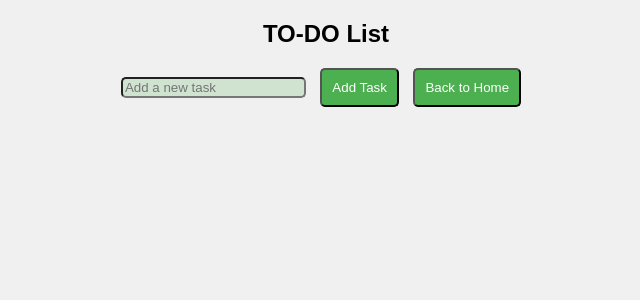
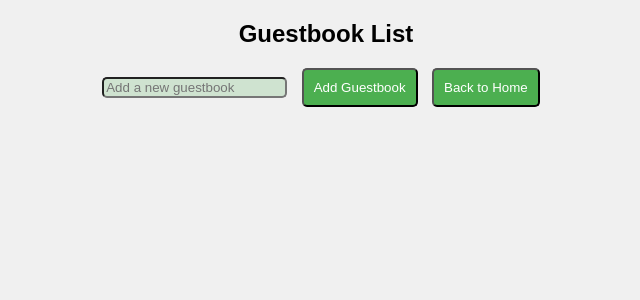
Before and after one commit to GonoBae/fastapi, a FastAPI app: page /guestbook in a window 1280 px wide. Shown: the part 110-410 px from the top of the page, without its empty margins (314-954 px from the left). Run offline with FastAPI, Linux system fonts and the light colour scheme.

Commit message:
Modify todo -> guestbook / add requirements

```diff
--- a/src/main.py
+++ b/src/main.py
@@ -11,7 +11,7 @@ templates = Jinja2Templates(directory='templates')
 
 db = []
 
-class Todo(BaseModel):
+class Guestbook(BaseModel):
     id : int = -1
     title : str = "-1"
 
@@ -23,15 +23,15 @@ async def get_todos(request:Request):
 async def get_guestbook(request:Request):
     return templates.TemplateResponse('guest.html', {'request':request})
 
-@app.router.post("/guestbook", response_model=Todo)
-async def create_todo(todo : Todo):
-    db.append(todo)
-    return todo
+@app.router.post("/guestbook", response_model=Guestbook)
+async def create_todo(guestbook : Guestbook):
+    db.append(guestbook)
+    return guestbook
 
-@app.get("/guestbook/all", response_model=List[Todo])
+@app.get("/guestbook/all", response_model=List[Guestbook])
 async def get_todos_all():
     return db
 
-@app.get("/guestbook/{guest_id}", response_model=Todo)
+@app.get("/guestbook/{guest_id}", response_model=Guestbook)
 def read_todo(guest_id : int):
     return db[guest_id]
--- a/src/static/script.js
+++ b/src/static/script.js
@@ -66,7 +66,7 @@ document.addEventListener("DOMContentLoaded", function() {
         	    toggleTaskCompletion.call(this);
             	event.preventDefault(); // Prevents click event from being triggered after touchend
 	        });
-			listTodo.textContent = `title: ${todo.title}`;
+			listTodo.textContent = todo.title;
 			todoList.appendChild(listTodo);
 		});
 	}
--- a/src/static/styles.css
+++ b/src/static/styles.css
@@ -36,7 +36,7 @@ li {
 }
 
 .custom-list li {
-	color: #4CAF5033;
+	color: green;
 	font-size: 32px;
 	line-height: 1.6;
 }
--- a/src/templates/guest.html
+++ b/src/templates/guest.html
@@ -12,9 +12,9 @@
 			<h1> Bae Crong </h1>
 		</header>
 		<div class="center-container">
-			<h2>TO-DO List</h2>
-			<input class="input" type="text" id="taskInput" placeholder="Add a new task">
-			<button class="button" id="myButton">Add Task</button>
+			<h2>Guestbook List</h2>
+			<input class="input" type="text" id="taskInput" placeholder="Add a new guestbook">
+			<button class="button" id="myButton">Add Guestbook</button>
 			<button class="button" onclick="window.location.href='/'">Back to Home</button>
 			<ul id="taskList">
 			</ul>
```
Also changed, not shown: requirements.txt (added, +12 -0 lines).
